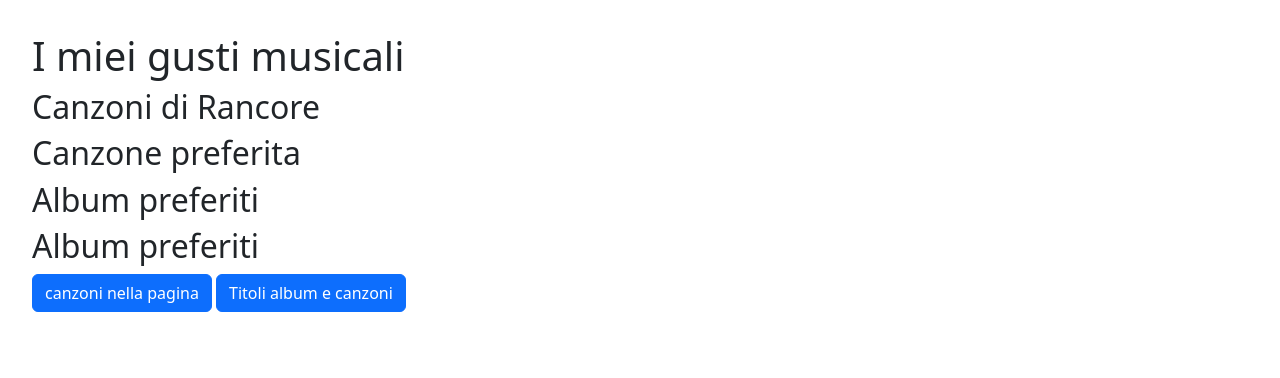
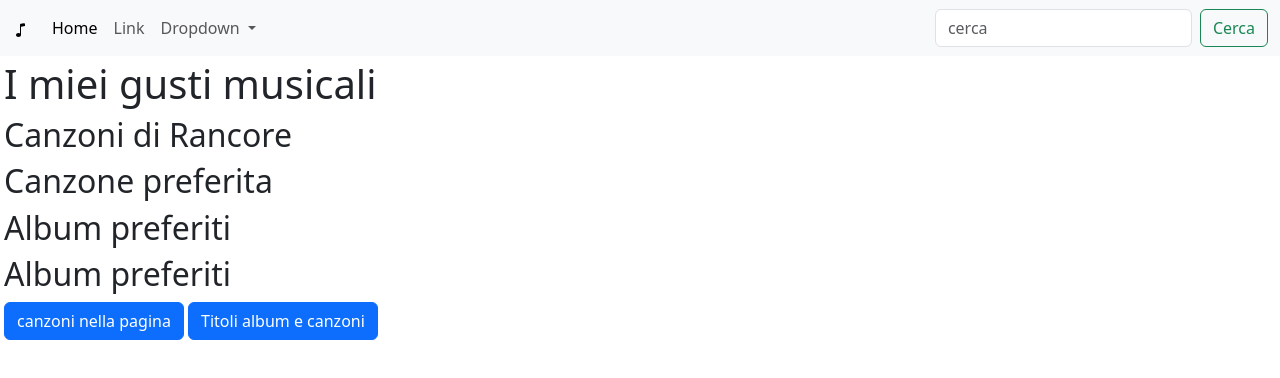
Before and after one commit to VincenzoDePascale/S7-L5, a plain HTML site: page index.html in a window 1280 px wide. Drawn offline with nearby package versions, Linux system fonts and the light colour scheme; no server answers.

```diff
--- a/index.html
+++ b/index.html
@@ -11,18 +11,89 @@
       integrity="sha384-GLhlTQ8iRABdZLl6O3oVMWSktQOp6b7In1Zl3/Jr59b6EGGoI1aFkw7cmDA6j6gD"
       crossorigin="anonymous"
     />
-    <style>
-      html,
-      body {
-        width: 100%;
-        height: 100%;
-        padding: 1em;
-      }
-    </style>
   </head>
-  <body>
-    <header></header>
-    <main>
+  <body class="w-100">
+    <header>
+      <nav class="navbar navbar-expand-lg bg-body-tertiary">
+        <div class="container-fluid">
+          <a
+            class="navbar-brand"
+            href="https://open.spotify.com/"
+            target="_blank"
+            ><svg
+              xmlns="http://www.w3.org/2000/svg"
+              width="16"
+              height="16"
+              fill="currentColor"
+              class="bi bi-music-note"
+              viewBox="0 0 16 16"
+            >
+              <path
+                d="M9 13c0 1.105-1.12 2-2.5 2S4 14.105 4 13s1.12-2 2.5-2 2.5.895 2.5 2z"
+              />
+              <path fill-rule="evenodd" d="M9 3v10H8V3h1z" />
+              <path
+                d="M8 2.82a1 1 0 0 1 .804-.98l3-.6A1 1 0 0 1 13 2.22V4L8 5V2.82z"
+              />
+            </svg>
+          </a>
+          <button
+            class="navbar-toggler"
+            type="button"
+            data-bs-toggle="collapse"
+            data-bs-target="#navbarSupportedContent"
+            aria-controls="navbarSupportedContent"
+            aria-expanded="false"
+            aria-label="Toggle navigation"
+          >
+            <span class="navbar-toggler-icon"></span>
+          </button>
+          <div class="collapse navbar-collapse" id="navbarSupportedContent">
+            <ul class="navbar-nav me-auto mb-2 mb-lg-0">
+              <li class="nav-item">
+                <a class="nav-link active" aria-current="page" href="#">Home</a>
+              </li>
+              <li class="nav-item">
+                <a class="nav-link" href="#">Link</a>
+              </li>
+              <li class="nav-item dropdown">
+                <a
+                  class="nav-link dropdown-toggle"
+                  href="#"
+                  role="button"
+                  data-bs-toggle="dropdown"
+                  aria-expanded="false"
+                >
+                  Dropdown
+                </a>
+                <ul class="dropdown-menu">
+                  <li><a class="dropdown-item" href="#">Action</a></li>
+                  <li><a class="dropdown-item" href="#">Another action</a></li>
+                  <li><hr class="dropdown-divider" /></li>
+                  <li>
+                    <a class="dropdown-item" href="#">Something else here</a>
+                  </li>
+                </ul>
+              </li>
+            </ul>
+            <form class="d-flex" role="search">
+              <input
+                id="barraDiRicerca"
+                class="form-control me-2"
+                type="search"
+                placeholder="cerca"
+                aria-label="Search"
+                onkeydown="ricerca()"
+              />
+              <button class="btn btn-outline-success" type="submit">
+                Cerca
+              </button>
+            </form>
+          </div>
+        </div>
+      </nav>
+    </header>
+    <main class="p-1">
       <h1>I miei gusti musicali</h1>
       <section id="containerOne">
         <h2>Canzoni di Rancore</h2>
```
Also changed, not shown: index.js (+1 -8 lines).
